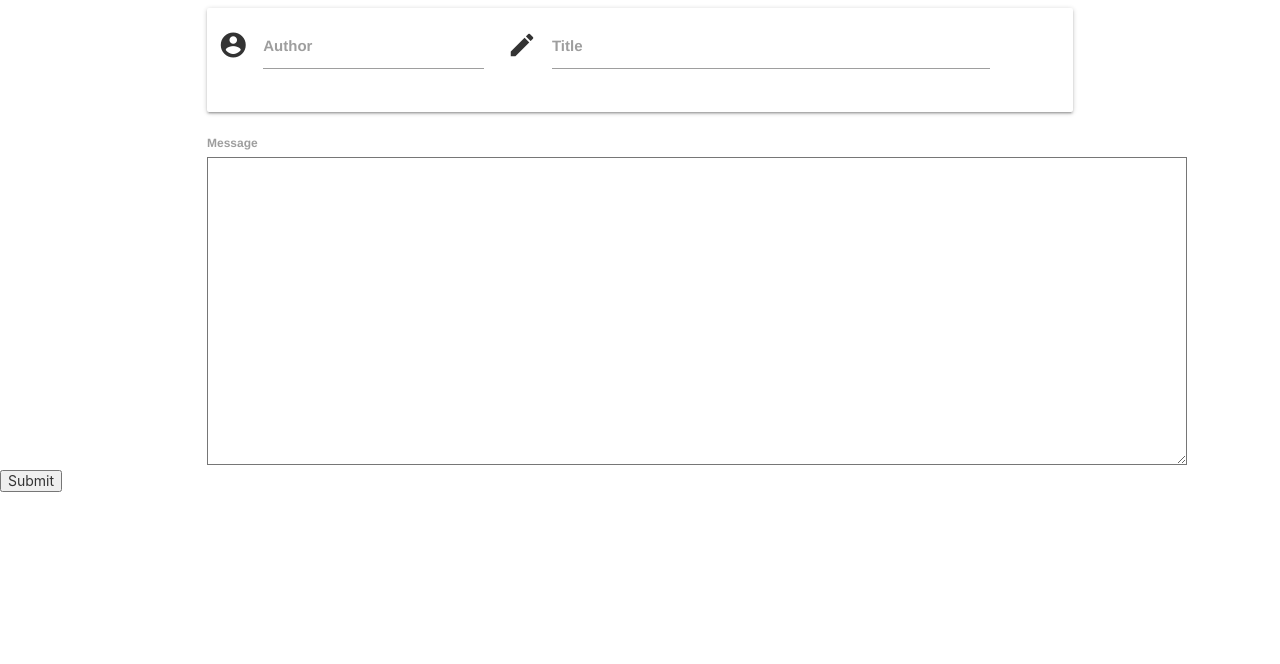
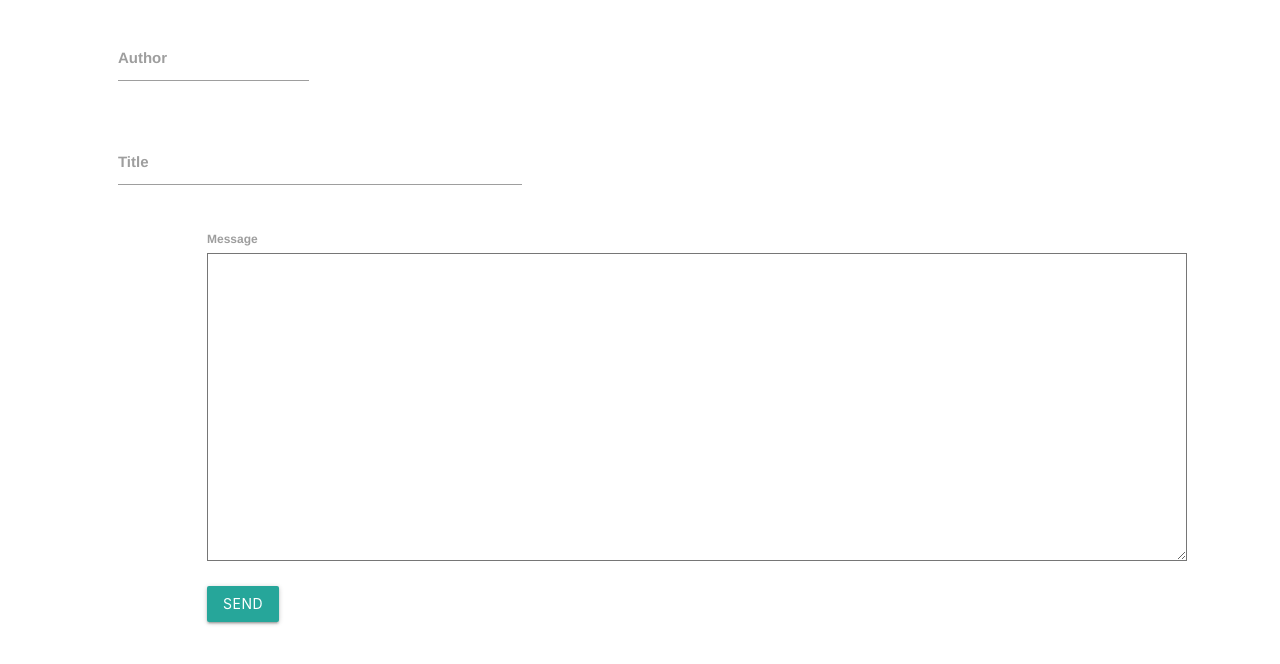
Before and after one commit to aPostelnicu/RSA, a Django app: page /RSA/ in a window 1280 px wide. Shown: the top 664 px of the page. Run offline with Django 3.2, Linux system fonts and the light colour scheme; some libraries are stand-ins or nearby versions.

Commit message:
Frontend

```diff
--- a/rsa/rsa_web/templates/rsa_web/index.html
+++ b/rsa/rsa_web/templates/rsa_web/index.html
@@ -13,29 +13,23 @@
     <title></title>
   </head>
   <body>
+
+    <br>
+
     <form action="" method="post">
       {% csrf_token %}
 
-      <div class="container">
-        <div class="card">
-          <div class="card-body">
-            <div class="row">
-              <form class="col s12">
-               <div class="row">
-                 <div class="input-field col s4">
-                   <i class="material-icons prefix">account_circle</i>
-                    {{ form.author }}
-                   <label for="icon_prefix">Author</label>
-                 </div>
-                 <div class="input-field col s7">
-                   <i class="material-icons prefix">mode_edit</i>
-                    {{ form.title }}
-                   <label for="icon_prefix2">Title</label>
-                 </div>
-               </div>
-              </form>
-            </div>
-          </div>
+      <div class="row">
+        <div class="input-field col s2 offset-s1">
+          {{ form.author }}
+          <label class="active" for="first_name2">Author</label>
+        </div>
+      </div>
+
+      <div class="row">
+        <div class="input-field col s4 offset-s1">
+          {{ form.title }}
+          <label class="active" for="first_name2">Title</label>
         </div>
       </div>
 
@@ -44,8 +38,13 @@
         {{ form.body }}
       </div>
 
-      <input type="submit">
+      <br>
+
+      <div class="container">
+        <button class="btn btn-primary" type="submit">Send</button>
+      </div>
     </form>
+
   </body>
 
   <style>
@@ -66,4 +65,8 @@
     });
 
     M.textareaAutoResize($('#textarea1'));
+
+    $(document).ready(function() {
+      M.updateTextFields();
+    });
 </html>
```
Also changed, not shown: rsa/rsa_web/templates/rsa_web/main.html (deleted, +0 -78 lines), rsa/db.sqlite3.
